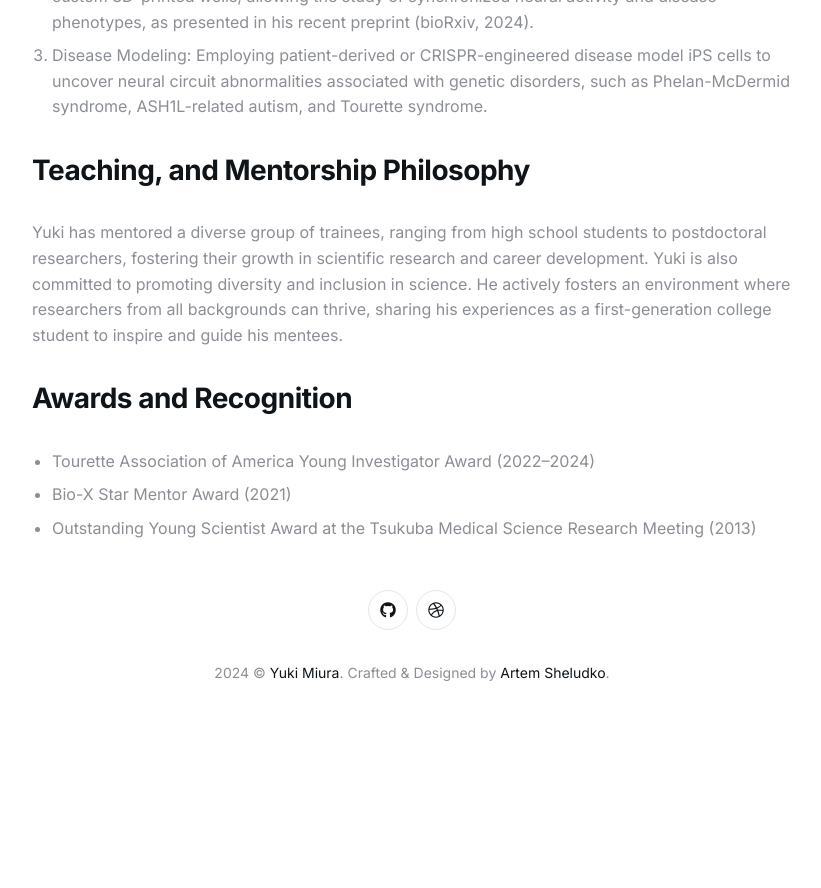
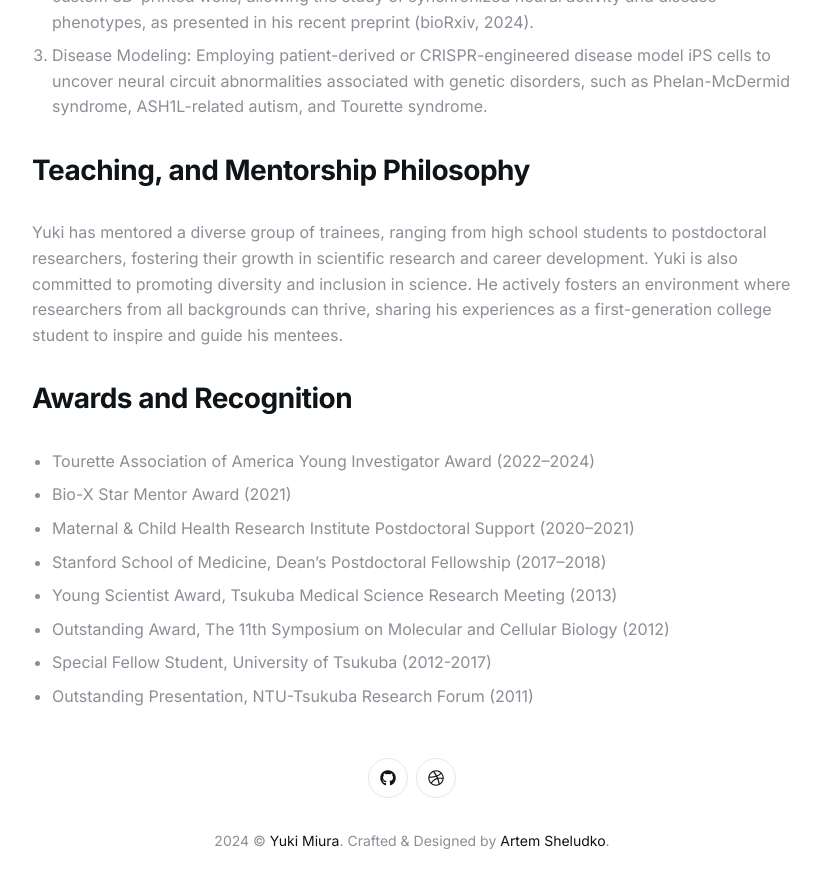
Before and after one commit to ykmiura/ykmiura.github.io, a Jekyll site: the page built from _pages/about.md, in a window 1280 px wide and 900 px high, scrolled down 1417 px. Shown: the top 888 px of the window, without its empty margins (228-1049 px from the left). Built offline with Jekyll 4.4.1, drawn with Linux system fonts in a browser that asks for light colours; before the commit the page ends 2149 px from its top, so only the background shows below that.

Commit message:
Update about.md

```diff
--- a/_pages/about.md
+++ b/_pages/about.md
@@ -27,4 +27,9 @@ Yuki has mentored a diverse group of trainees, ranging from high school students
 
 - Tourette Association of America Young Investigator Award (2022–2024)
 - Bio-X Star Mentor Award (2021)
-- Outstanding Young Scientist Award at the Tsukuba Medical Science Research Meeting (2013)
+- Maternal & Child Health Research Institute Postdoctoral Support (2020–2021)
+- Stanford School of Medicine, Dean’s Postdoctoral Fellowship (2017–2018)
+- Young Scientist Award, Tsukuba Medical Science Research Meeting (2013)
+- Outstanding Award, The 11th Symposium on Molecular and Cellular Biology (2012)
+- Special Fellow Student, University of Tsukuba (2012-2017)
+- Outstanding Presentation, NTU-Tsukuba Research Forum (2011)
```
